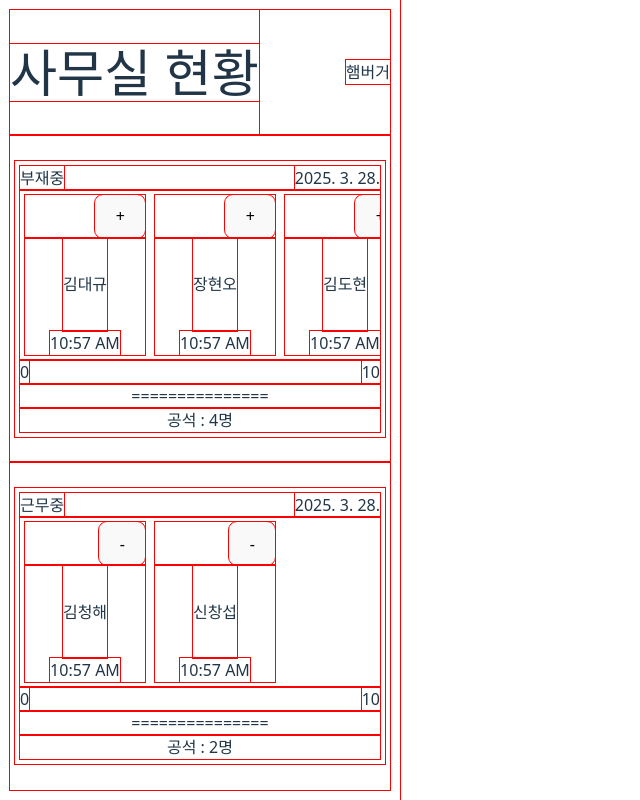
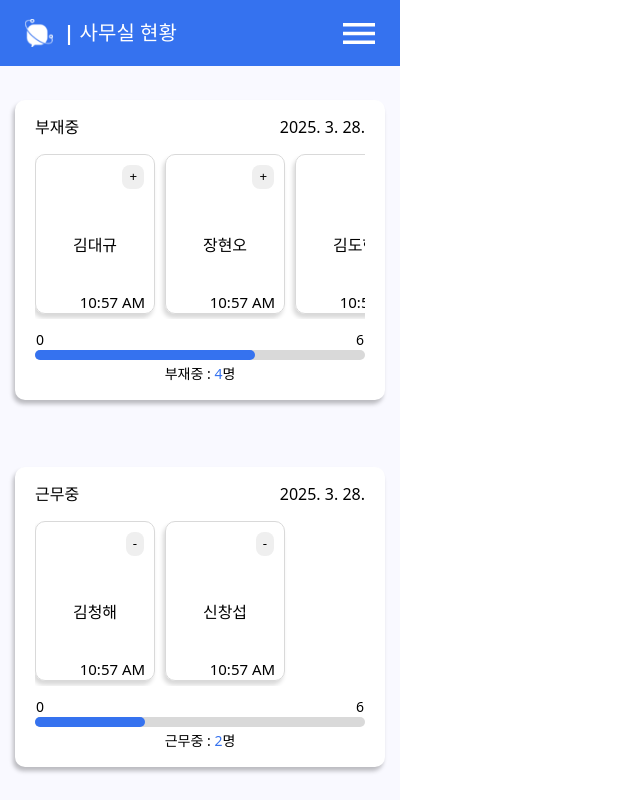
Before and after one commit to ByeolNabi/staff-tracker, a React (Vite) app: page / in a window 1280 px wide. Shown: the whole page, without its empty margins (0-640 px from the left). Built offline with nearby package versions, Linux system fonts and the light colour scheme.

Commit message:
전체적인 디자인 적용. 슬라이드 그래프 적용

```diff
--- a/src/App.css
+++ b/src/App.css
@@ -1,9 +1,9 @@
 #root {
+  background-color: #f9f9ff;
   width: 400px;
   height: 800px;
   margin: 0;
-  /* 패딩 조정 또는 제거 */
-  padding: 10px;
+  padding: 0px;
   box-sizing: border-box;
   overflow: hidden;
   display: flex;
@@ -15,15 +15,48 @@
 *:before,
 *:after {
   box-sizing: inherit;
-  outline: 1px solid red;
+  /*outline: 1px solid red;*/
 }
 
 header {
   display: flex;
   flex-direction: row;
+  justify-content: center;
+  align-items: center;
+  background: #3572EF;
+
+  width: 400px;
+  height: 66px;
+}
+
+header .contents {
+  width: 350px;
+  height: 28px;
+  display: flex;
+  flex-direction: row;
   justify-content: space-between;
   align-items: center;
 }
+
+header .contents .left {
+  display: flex;
+  flex-direction: row;
+  align-items: center;
+}
+
+.ham-menu {
+  font-size: 30px;
+  color: #ffffff;
+  display: flex;
+  align-items: center;
+}
+
+header h1 {
+  font-size: 20px;
+  color: #ffffff;
+}
+
+
 
 main {
   display: flex;
@@ -34,7 +67,6 @@ main {
 
 .go-space {
   width: 100%;
-  padding: 5px;
   height: 50%;
   /* main 영역의 절반 차지 */
 
@@ -45,9 +77,17 @@ main {
 }
 
 .box {
-  width: 100%;
-  padding: 5px;
+  width: 370px;
+  height: 300px;
+  padding: 20px;
   flex-shrink: 0;
+  box-shadow: -2px 4px 4px 0px #00000040;
+  border-radius: 10px;
+  background-color: #FFFFFF;
+
+  display: flex;
+  flex-direction: column;
+  justify-content: center;
 }
 
 .box-top {
@@ -58,6 +98,7 @@ main {
 
 .deck {
   width: 100%;
+  height: 170px;
   display: flex;
   flex-direction: row;
   justify-content: flex-start;
@@ -66,8 +107,11 @@ main {
   overflow-x: auto;
   gap: 10px;
   white-space: nowrap;
-  padding: 5px;
-  /* 내부 여백 추가 */
+  margin-top: 10px;
+}
+
+.deck::-webkit-scrollbar {
+  display: none;
 }
 
 .person-card {
@@ -76,6 +120,12 @@ main {
   flex-shrink: 0;
   display: flex;
   flex-direction: column;
+
+  border-radius: 10px;
+  border-width: 1px;
+  border: 1px solid #D9D9D9;
+
+  box-shadow: -2px 4px 4px 0px #D9D9D9;
 }
 
 .card-top {
@@ -83,6 +133,25 @@ main {
   flex-direction: row;
   justify-content: end;
   align-items: center;
+}
+
+.card-top button {
+  border-radius: 8px;
+  border: 1px solid transparent;
+  margin: 10px;
+  padding-bottom: 3px;
+  width: 18;
+  height: 18;
+
+}
+
+.card-top button:hover {
+  border-color: #646cff;
+}
+
+.card-top button:focus,
+.card-top button:focus-visible {
+  outline: 4px auto -webkit-focus-ring-color;
 }
 
 .card-mid {
@@ -93,25 +162,45 @@ main {
   height: 100%;
 }
 
-.card-mid > div:first-child {
+.card-mid>div:first-child {
   flex-grow: 1;
   display: flex;
   align-items: center;
 }
 
-.card-mid > div:last-child {
+.card-mid>div:last-child {
   margin-top: auto;
   margin-bottom: 0;
 }
 
-.count-graph {
+.graph-container {
   display: row;
+  font-size: 14px;
+  margin-top: 10px;
 }
 
 .graph-top {
   display: flex;
   flex-direction: row;
   justify-content: space-between;
+  padding-inline: 1px;
+}
+
+.graph-bar {
+  width: 100%;
+  height: 10px;
+  border-radius: 5px;
+  background: #D9D9D9;
+}
+
+.graph-fill{
+  height:10px;
+  border-radius: 5px;
+  background: #3572EF;
+}
+
+.graph-bottom{
+  margin-top:3px;
 }
 
 .leave-space {
--- a/src/Components/Board.jsx
+++ b/src/Components/Board.jsx
@@ -1,4 +1,5 @@
 import PersonCard from "../Components/PersonCard";
+import Graph from "./Graph";
 
 function Board(props) {
     const { type, personInfoList, onButtonClick } = props
@@ -25,17 +26,7 @@ function Board(props) {
                 </div>
             </div>
             <div className="box-bottom">
-                <div className="count-graph">
-                    <div className="graph-top">
-                        <div>0</div><div>10</div>
-                    </div>
-                    <div className="graph-mid">===============</div>
-                    <div className="graph-bottom">
-                        <div>
-                            공석 : {personInfoList.length}명
-                        </div>
-                    </div>
-                </div>
+            <Graph type={type} personInfoList={personInfoList} />
             </div>
         </div>
     )
--- /dev/null
+++ b/src/Components/Graph.jsx
@@ -0,0 +1,23 @@
+function Graph(props) {
+    const { type, personInfoList } = props
+
+    return (
+        <div className="graph-container">
+            <div className="graph-top">
+                <div>0</div><div>6</div>
+            </div>
+            <div className="graph-mid">
+                <div className="graph-bar">
+                    <div className="graph-fill" style={{width:`${(personInfoList.length/6)*100}%`}}/>
+                </div>
+            </div>
+            <div className="graph-bottom">
+                <div>
+                    {type.name} : <span style={{color:"#3572EF"}}>{personInfoList.length}</span>명
+                </div>
+            </div>
+        </div>
+    );
+}
+
+export default Graph;
--- a/src/Components/Header.jsx
+++ b/src/Components/Header.jsx
@@ -1,6 +1,17 @@
+
+
 function Header() {
     return (
-        <header><div><h1>사무실 현황</h1></div> <div>햄버거</div></header>
+        <header>
+            <div className="contents">
+                <div className="left">
+                    <img src="public/favicon-32x32.png" style={{ width: '28px', height: '28px' }} />
+                    <h1>&nbsp;&nbsp;| 사무실 현황</h1></div>
+                <div className="right">
+                    <img className="ham-menu" src="public/hamburger.svg" />
+                </div>
+            </div>
+        </header>
     )
 }
 
--- a/src/Components/PersonCard.jsx
+++ b/src/Components/PersonCard.jsx
@@ -1,5 +1,5 @@
 function PersonCard(props) {
-    const { personInfo, button, onButtonClick} = props;
+    const { personInfo, button, onButtonClick } = props;
     const format = { hour: 'numeric', minute: 'numeric', hour12: true }; // 12시간 형식
     const timeString = personInfo.date.toLocaleTimeString('en-US', format);
     return (
@@ -9,7 +9,7 @@ function PersonCard(props) {
             </div>
             <div className="card-mid">
                 <div>{personInfo.userName}</div>
-                <div>{timeString}</div>
+                <div style={{ fontSize: "15px" , textAlign:"end", width:"85%"}}>{timeString}</div>
             </div>
         </div>
     );
--- a/src/index.css
+++ b/src/index.css
@@ -2,10 +2,6 @@
   font-family: system-ui, Avenir, Helvetica, Arial, sans-serif;
   line-height: 1.5;
   font-weight: 400;
-
-  color-scheme: light dark;
-  color: rgba(255, 255, 255, 0.87);
-  background-color: #242424;
 
   font-synthesis: none;
   text-rendering: optimizeLegibility;
@@ -18,11 +14,13 @@ a {
   color: #646cff;
   text-decoration: inherit;
 }
+
 a:hover {
   color: #535bf2;
 }
 
-html, body {
+html,
+body {
   margin: 0;
   padding: 0;
   width: 400px;
@@ -44,31 +42,17 @@ h1 {
 button {
   border-radius: 8px;
   border: 1px solid transparent;
-  padding: 0.6em 1.2em;
-  font-size: 1em;
   font-weight: 500;
   font-family: inherit;
-  background-color: #1a1a1a;
   cursor: pointer;
   transition: border-color 0.25s;
 }
+
 button:hover {
   border-color: #646cff;
 }
+
 button:focus,
 button:focus-visible {
   outline: 4px auto -webkit-focus-ring-color;
 }
-
-@media (prefers-color-scheme: light) {
-  :root {
-    color: #213547;
-    background-color: #ffffff;
-  }
-  a:hover {
-    color: #747bff;
-  }
-  button {
-    background-color: #f9f9f9;
-  }
-}
--- a/src/pages/HomePage.jsx
+++ b/src/pages/HomePage.jsx
@@ -20,13 +20,11 @@ function HomePage() {
     const movePersonOutIn = (person) => {
         setPersonOut((prev) => prev.filter((p) => p.userName !== person.userName));
         setPersonIn((prev) => [...prev, person]);
-        console.log(person_out)
     };
 
     const movePersonInOut = (person) => {
         setPersonIn((prev) => prev.filter((p) => p.userName !== person.userName));
         setPersonOut((prev) => [...prev, person]);
-        console.log(person_in)
     };
 
     return (
```
